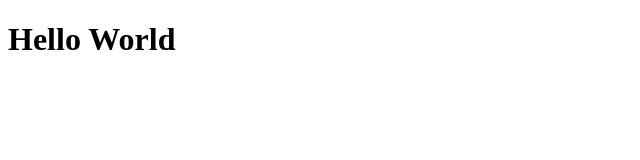
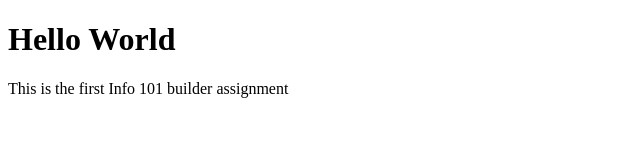
Before and after one commit to aoes-1733205/aoes-1733205.github.io, a plain HTML site: page index.html in a window 1280 px wide. Shown: the whole page, without its empty margins (0-640 px from the left). Drawn offline with Linux system fonts and the light colour scheme.

Commit message:
Add files via upload

```diff
--- a/index.html
+++ b/index.html
@@ -5,5 +5,6 @@
     </head>
     <body>
         <h1>Hello World</h1>
+        <p>This is the first Info 101 builder assignment</p>
     </body>
 </html>
```
Lines whose indentation alone changed are shown as unchanged.
